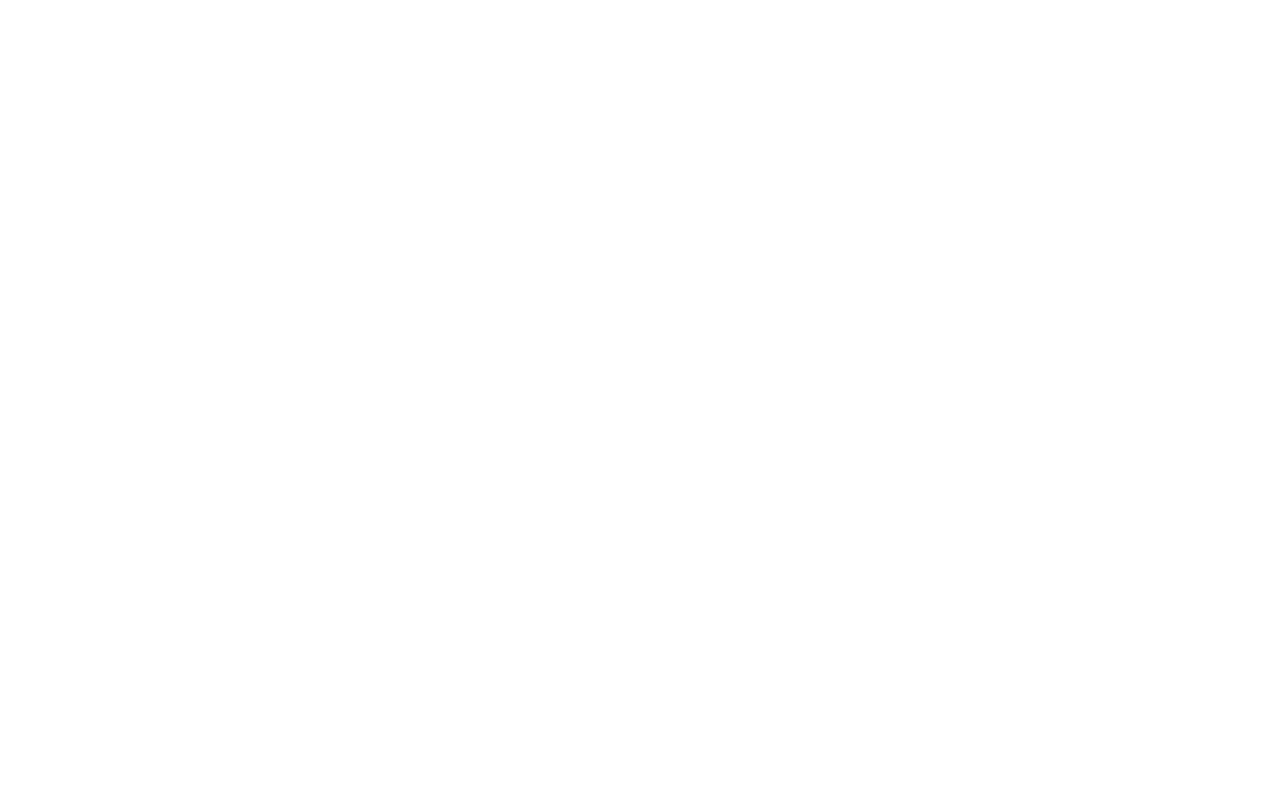
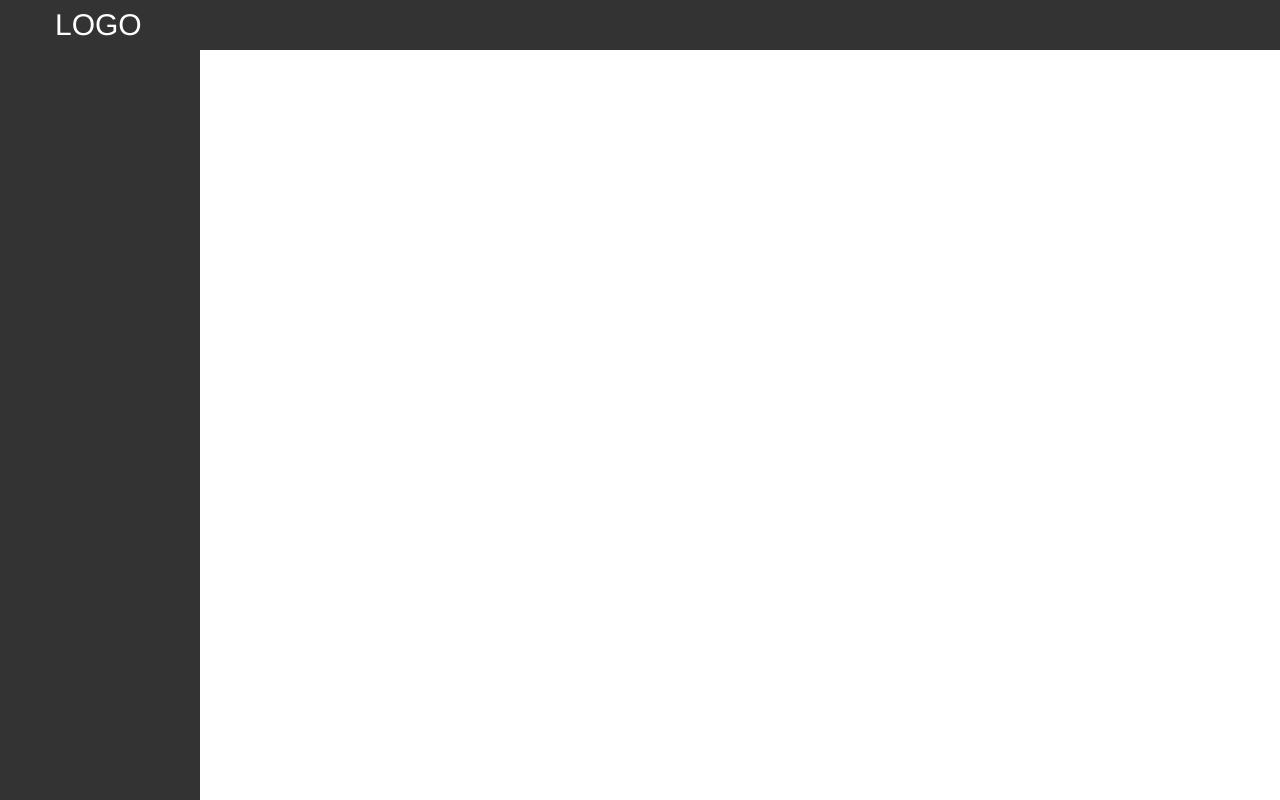
Before and after one commit to ChatToolWholesaler/chatstyle-admin, a Vue app: page /#/home in a window 1280 px wide. Built offline with nearby package versions, Linux system fonts and the light colour scheme.

Commit message:
尝试添加主界面

```diff
--- /dev/null
+++ b/src/components/HomeNavigationBarLeft.vue
@@ -0,0 +1,20 @@
+<template>
+  <div class="HomeNavigationBarLeft">
+    <ul></ul>
+  </div>
+</template>
+
+<script>
+export default {
+  name: 'HomeNavigationBarLeft'
+}
+</script>
+
+<style scoped>
+.HomeNavigationBarLeft{
+  width: 200px;
+  height: 100%;
+  background-color: #333;
+  position: fixed;
+}
+</style>
--- /dev/null
+++ b/src/components/HomeNavigationBarTop.vue
@@ -0,0 +1,31 @@
+<template>
+  <div>
+    <div class="HomeNavigationBarTop">
+      <div class="Logo">LOGO</div>
+    </div>
+  </div>
+</template>
+
+<script>
+export default {
+  name: 'HomeNavigationBarTop'
+}
+</script>
+
+<style scoped>
+.HomeNavigationBarTop{
+  width: 100%;
+  height: 50px;
+  background-color: #333;
+  margin: 0px;
+  display: flex;
+  align-items: center;
+}
+
+.Logo{
+  color: white;
+  font-size: 30px;
+  position: absolute;
+  left: 55px;
+}
+</style>
--- /dev/null
+++ b/src/components/HomePage.vue
@@ -0,0 +1,22 @@
+<template>
+  <div>
+    <home-navigation-bar-top></home-navigation-bar-top>
+    <home-navigation-bar-left></home-navigation-bar-left>
+  </div>
+</template>
+
+<script>
+import HomeNavigationBarTop from '@/components/HomeNavigationBarTop'
+import HomeNavigationBarLeft from '@/components/HomeNavigationBarLeft'
+export default {
+  name: 'HomePage',
+  components: {
+    HomeNavigationBarTop,
+    HomeNavigationBarLeft
+  }
+}
+</script>
+
+<style scoped>
+
+</style>
--- a/src/router/index.js
+++ b/src/router/index.js
@@ -1,6 +1,7 @@
 import Vue from 'vue'
 import Router from 'vue-router'
 import LoginPage from '@/components/LoginPage'
+import HomePage from '@/components/HomePage'
 
 Vue.use(Router)
 
@@ -11,6 +12,12 @@ export default new Router({
       components: {
         default: LoginPage
       }
+    },
+    {
+      path: '/home',
+      components: {
+        default: HomePage
+      }
     }
   ]
 })
```
